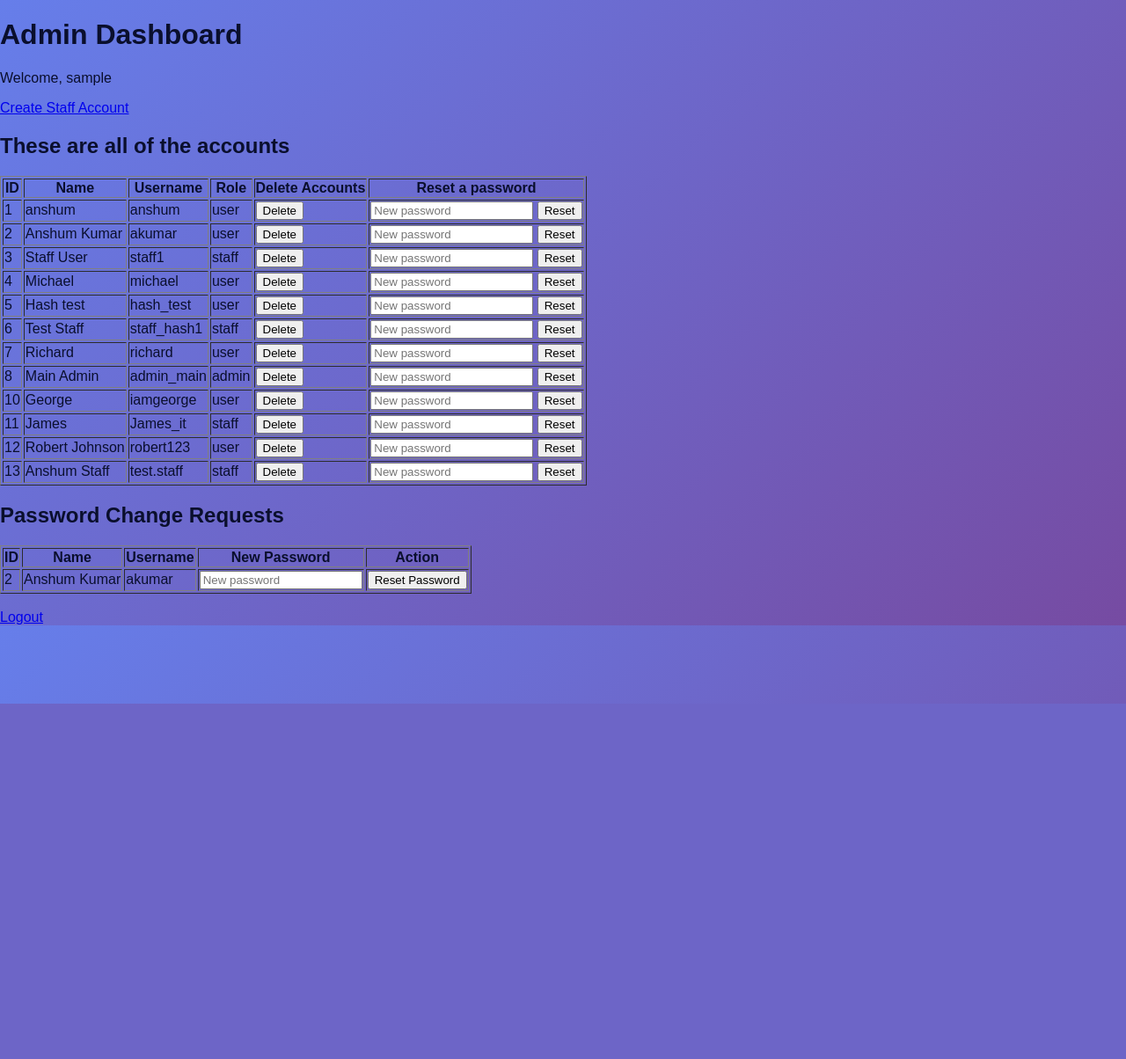
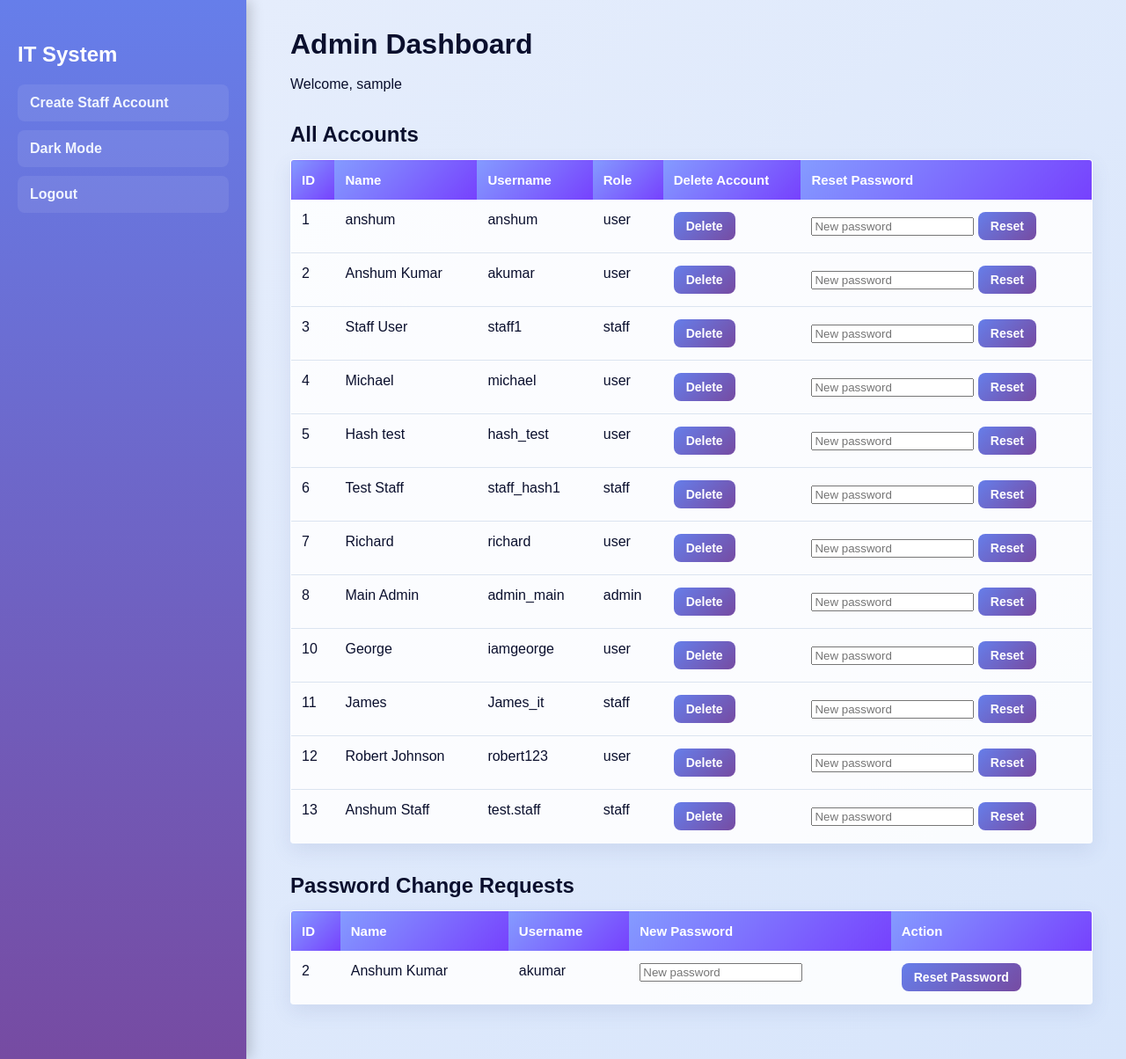
Before and after one commit to anshumkumar/IT_Ticket_manager_app_ak, a Flask app: page /admin_dashboard in a window 1280 px wide. Shown: the whole page at 88% size. Before the commit the page ends 800 px from the top, so only its background shows below. Run offline with Flask 3, Linux system fonts and the light colour scheme; the visitor is signed in with stand-in values (Sample User, id 1); data comes from the database, SQL or seed files in the repository; both versions use the stored data as it was after the commit.

Commit message:
Final commit

```diff
--- a/app.py
+++ b/app.py
@@ -11,12 +11,13 @@ app.secret_key = 'anshum_key'
 
 create_table()
 
-# This is the login route for app.pip
+# This is the login route for app
 @app.route('/', methods=['GET', 'POST'])
 def login():
     if request.method == 'POST':
         username = request.form.get('username', '').strip()
         password = request.form.get('password', '').strip()
+
 
         if not username or not password:
             return render_template('login.html', error='Username and password are required.')
@@ -46,7 +47,6 @@ def login():
                     return redirect(url_for('staff_dashboard'))
                 else:
                     return redirect(url_for('user_dashboard'))
-# admin dashboard has been removed for simplicity.
         return render_template('login.html', error='You have entered an invalid username or password. Please try again.')
 # this is the error message above, for wrong credentials.
     return render_template('login.html')
@@ -65,7 +65,7 @@ def register():
 
         user_exists = User.get_user(username)   # I can use this in the part where admin creates accounts for IT Staff.
         if user_exists:
-            return render_template('register.html', error='This account already exists.')
+            return render_template('register.html', error='This account already exists.')    # error message for already existing account.
 # this is displayed if user already exists.
 
         new_user = User(None, name, username, password, 'user')
@@ -365,7 +365,7 @@ def app_chatbot():
         "password": "To change your password, click 'Request Password Change'.",
         "submit ticket": "Click 'Submit a New Ticket button to submit your ticket'.",
         "cancel ticket": "You can cancel tickets from your dashboard, press on cancel button.",
-        "device": "Use 'Add Device' from the sidebar.",
+        "device": "Use 'Add Device' from the sidebar to add a device.",
         "status": "Check ticket status in your dashboard.",
         "additional info": "If staff has requested additional info, you can provide it by clicking on the button."
     }
--- a/models/tickets.py
+++ b/models/tickets.py
@@ -2,7 +2,7 @@ from database.db import get_db_connection
 
 class Ticket:
     def __init__(self, id, user_id, title, description, status, category, priority, staff_notes=None, additional_info=None):
-        self.id = id
+        self.id = id     #ticket id.
         self.user_id = user_id
         self.title = title
         self.description = description
--- a/models/user.py
+++ b/models/user.py
@@ -1,14 +1,20 @@
 from werkzeug.security import generate_password_hash
 from database.db import get_db_connection
 
+# the user class, contains informaion for users, that is added in database.
+# contains methods for creating, getting, deleting users and changing password.
+# contains an attribute that defines role of user (user, IT Staff or admin)
 
 class User:
     def __init__(self, id, name, username, password, role):
-        self.id = id
+        self.id = id    # user id
         self.name = name
         self.username = username
         self.password = password
         self.role = role
+
+
+# this is the function to create user account and add it to database.
 
     def create_user(self):
         conn = get_db_connection()
--- a/static/style.css
+++ b/static/style.css
@@ -94,14 +94,18 @@ body {
 
 
 
-.side-bar a {
+.side-bar a, .side-bar button {
     text-decoration: none;
     color: #f1f5ff;
+    text-align: left;
+    font-family: Arial, Helvetica, sans-serif;
+    font-size: 16px;
 
     padding: 12px 14px;
     margin-bottom: 10px;
 
     border-radius: 8px;
+    border: none;
 
     background: rgba(255, 255, 255, 0.08);
 
@@ -109,7 +113,7 @@ body {
     transition: 0.2s ease;
 }
 
-.side-bar a:hover {
+.side-bar a:hover, button:hover {
     background: rgba(255, 255, 255, 0.18);
     transform: translateX(4px);
 }
@@ -242,6 +246,13 @@ body {
     box-shadow: 0 0 0 3px rgba(102, 126, 234, 0.15);
 }
 
+.side-bar form button {
+    width: 100%;
+    text-align: left;
+    font-family: Arial, Helvetica, sans-serif;
+    font-size: 16px;
+}  /* fixed the issue for form button size*/
+
 
 
 /* Dark mode functionality */
@@ -326,6 +337,21 @@ body {
 .dark-mode button {
     background: linear-gradient(135deg, #d4a017, #facc15);
     color: #0b1e3a;
+}
+
+.dark-mode .side-bar button {
+    background: rgba(255, 255, 255, 0.05);
+    color: #eab308;
+    border: none;
+    outline: none;
+    width: 100%;
+    text-align: left;
+}
+
+.dark-mode .side-bar button:hover {
+    background: rgba(255, 255, 255, 0.12);
+    color: #fde68a;
+    transform: translateX(4px);
 }
 
 .dark-mode button:hover {
--- /dev/null
+++ b/tempCodeRunnerFile.py
@@ -0,0 +1 @@
+"Sorry, I am unable to help you, please contact the admin."
--- a/templates/admin_dashboard.html
+++ b/templates/admin_dashboard.html
@@ -3,24 +3,40 @@
 <head>
     <title>Admin Dashboard</title>
     <link rel="stylesheet" href="{{ url_for('static', filename='style.css') }}">
+    <script src="{{ url_for('static', filename='theme.js') }}"></script>
 </head>
-<body>
+<body class="dashboard-page">
+
+    <div class="dashboard">
+
+        <div class="side-bar">
+            <h2>IT System</h2>
+
+            <a href="{{ url_for('create_staff_acc') }}">Create Staff Account</a>
+
+            <button onclick="toggleDarkMode()" class="dark-mode-btn">
+                Dark Mode
+            </button>
+
+            <a href="{{ url_for('logout') }}">Logout</a>
+        </div>
+
+        <div class="main-content">
+
             <h1>Admin Dashboard</h1>
 
             <p>Welcome, {{ session['username'] }}</p>
 
-    <a href="{{ url_for('create_staff_acc') }}">Create Staff Account</a>
+            <h2>All Accounts</h2>
 
-    <h2>These are all of the accounts</h2>
-
-    <table border="1">
+            <table class="styled-table">
                 <tr>
                     <th>ID</th>
                     <th>Name</th>
                     <th>Username</th>
                     <th>Role</th>
-            <th>Delete Accounts</th>
-            <th>Reset a password</th>
+                    <th>Delete Account</th>
+                    <th>Reset Password</th>
                 </tr>
 
                 {% for user in users %}
@@ -47,7 +63,7 @@
             <h2>Password Change Requests</h2>
 
             {% if requests %}
-    <table border="1">
+            <table class="styled-table">
                 <tr>
                     <th>ID</th>
                     <th>Name</th>
@@ -76,7 +92,9 @@
             <p>No password change requests right now.</p>
             {% endif %}
 
-    <br>
-    <a href="{{ url_for('logout') }}">Logout</a>
+        </div>
+
+    </div>
+
 </body>
 </html>
```
Also changed, not shown: templates/add_device.html (+45 -10 lines), templates/create_staff.html (+42 -4 lines), templates/staff_dashboard.html (+20 -4 lines), database/tickets.db, models/__init__.py (deleted). Lines whose indentation alone changed are shown as unchanged.
